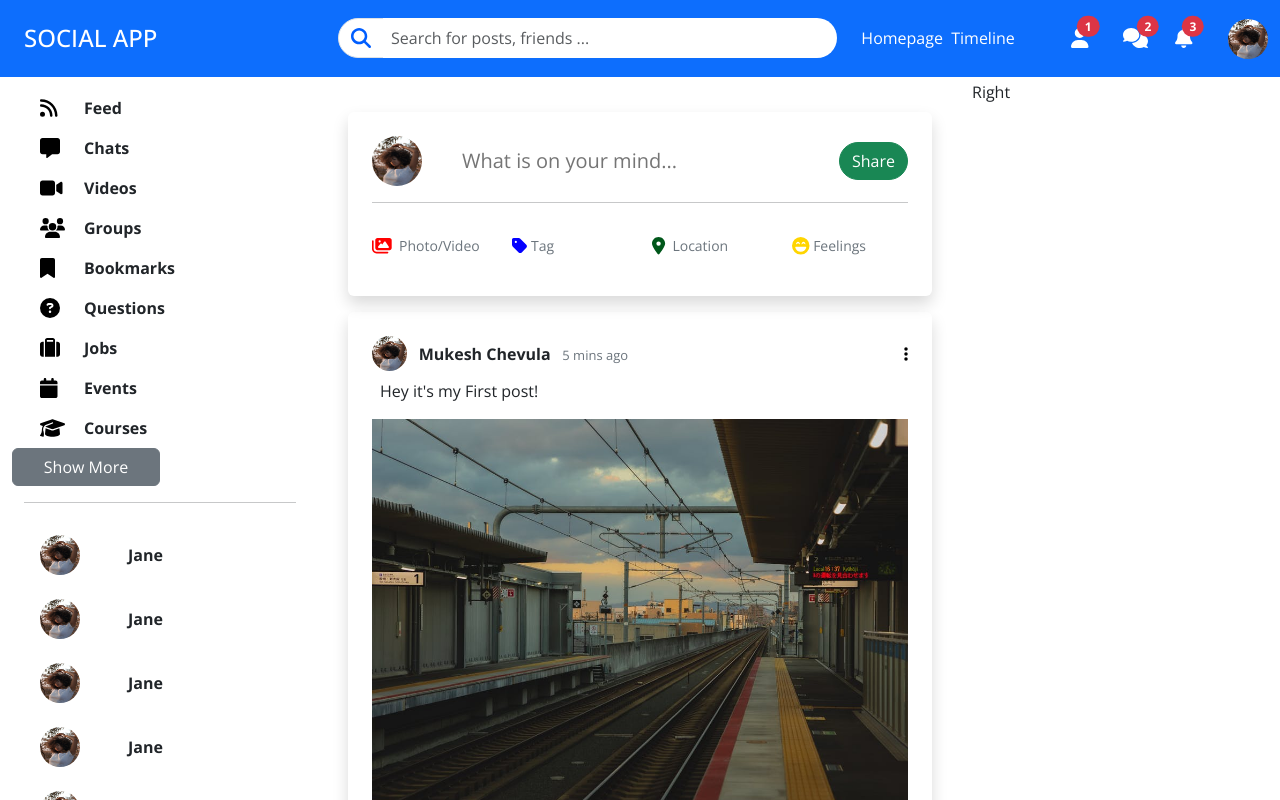
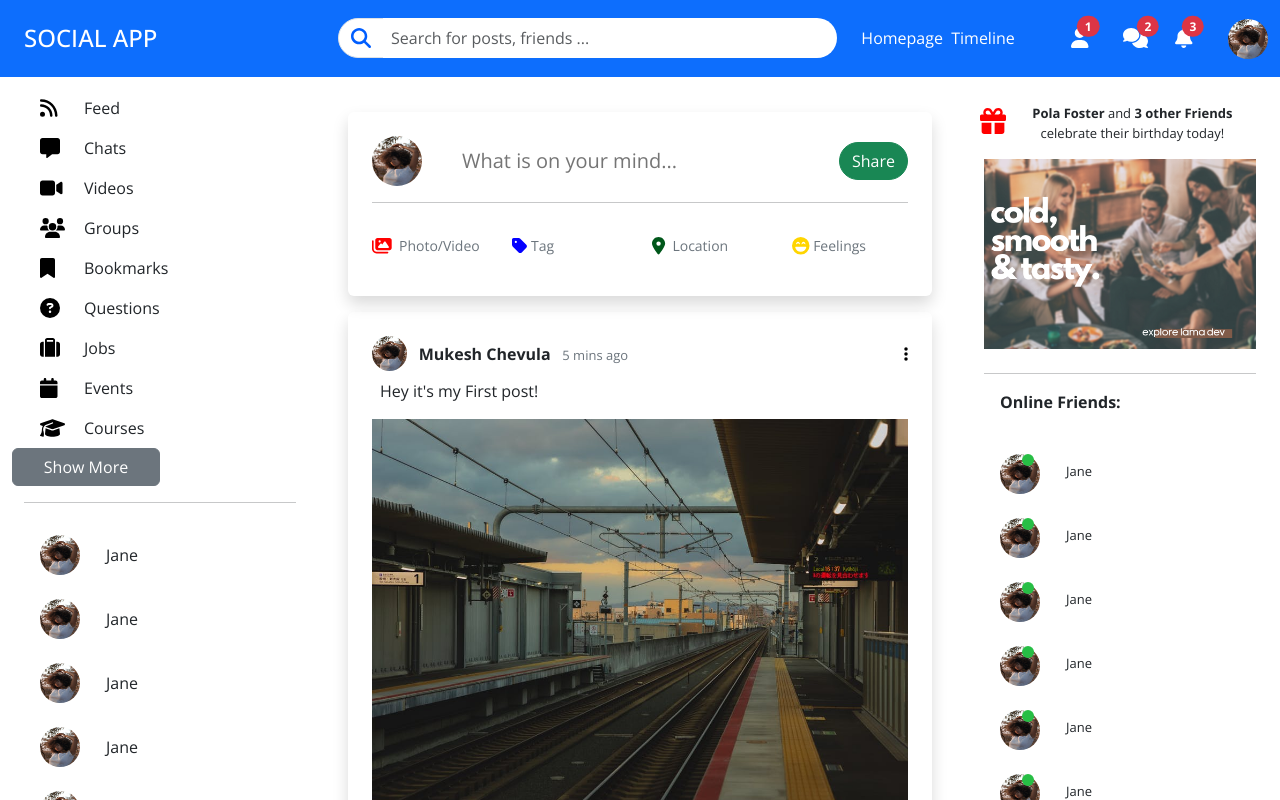
Before and after one commit to mukesh-chevula/Social-Media-App, a React (Create React App) app in the folder client/: page / in a window 1280 px wide. Built offline with nearby package versions, Linux system fonts and the light colour scheme.

Commit message:
Right Bar component

```diff
--- a/client/src/components/Left.jsx
+++ b/client/src/components/Left.jsx
@@ -5,7 +5,7 @@ import './Style.css'
 
 const Left = () => {
   return (
-      <div className="container-fluid fw-bold mt-2 left-container " style={{zIndex:'2'}}>
+      <div className="container-fluid mt-2 left-container " style={{zIndex:'2'}}>
         <div className="row px-3 py-2">
           <div className="col-2">
           <FontAwesomeIcon icon={faRss} size='lg' style={{ color: "#000000" }} />
@@ -65,31 +65,31 @@ const Left = () => {
         </div>
         <hr className='pt-3' />
         <div className="row p-3 pt-0 pb-2">
-        <div className="col-4">
+        <div className="col-3">
         <img src="/assets/person/9.jpeg" alt="" className='img rounded-circle' width={40} height={40} />
         </div>
           <div className="col mt-2">Jane</div>
         </div>
         <div className="row p-3 pb-2">
-        <div className="col-4">
+        <div className="col-3">
         <img src="/assets/person/9.jpeg" alt="" className='img rounded-circle' width={40} height={40} />
         </div>
           <div className="col mt-2">Jane</div>
         </div>
         <div className="row p-3 pb-2">
-        <div className="col-4">
+        <div className="col-3">
         <img src="/assets/person/9.jpeg" alt="" className='img rounded-circle' width={40} height={40} />
         </div>
           <div className="col mt-2">Jane</div>
         </div>
         <div className="row p-3 pb-2">
-        <div className="col-4">
+        <div className="col-3">
         <img src="/assets/person/9.jpeg" alt="" className='img rounded-circle' width={40} height={40} />
         </div>
           <div className="col mt-2">Jane</div>
         </div>
         <div className="row p-3 pb-2">
-        <div className="col-4">
+        <div className="col-3">
         <img src="/assets/person/9.jpeg" alt="" className='img rounded-circle' width={40} height={40} />
         </div>
           <div className="col mt-2">Jane</div>
--- a/client/src/components/Main.jsx
+++ b/client/src/components/Main.jsx
@@ -10,7 +10,7 @@ const Main = () => {
   };
 
   return (
-    <div className="container-fluid p-3" style={{ height: '100vh',zIndex:'inherit'}}>
+    <div className="container-fluid p-3 left-container mb-3" style={{ height: '100vh',zIndex:'inherit'}}>
       <div className="container shadow rounded p-4 my-3">
         <div className="row align-items-center">
           <div className="col-auto" style={{zIndex:'inherit'}}>
--- a/client/src/components/Right.jsx
+++ b/client/src/components/Right.jsx
@@ -1,8 +1,91 @@
+import { faGift } from '@fortawesome/free-solid-svg-icons'
+import { FontAwesomeIcon } from '@fortawesome/react-fontawesome'
 import React from 'react'
+import './Style.css'
 
 const Right = () => {
   return (
-    <div>Right</div>
+    <div className="container mt-3 left-container" style={{fontSize:'13px'}}>
+      <div className="row align-content-center text-center">
+        <div className="col-1 p-2 mt-1">
+          <FontAwesomeIcon icon={faGift} color='red' size='2xl' className='float-start'/>
+        </div>
+        <div className="col p-2">
+          <b>Pola Foster </b>and <b>3 other Friends</b> celebrate their birthday today!
+        </div>
+      </div>
+      <div className="row py-2">
+        <img src="/assets/ad.png" alt=""/>
+      </div>
+      <hr />
+      <div className="row pb-4 ms-3 fs-6 fw-bold">
+        Online Friends:
+      </div>
+      <div className="row p-3 pb-2">
+  <div className="col-3 position-relative">
+    <img src="/assets/person/9.jpeg" alt="" className='img rounded-circle' width={40} height={40} />
+    <div className=' rounded-circle position-absolute' style={{ width: '12px', height: '12px', top: '0', right: '20px',backgroundColor:'#27be45' }}></div>
+  </div>
+  <div className="col mt-2">
+    Jane
+    </div>
+</div>
+<div className="row p-3 pb-2">
+  <div className="col-3 position-relative">
+    <img src="/assets/person/9.jpeg" alt="" className='img rounded-circle' width={40} height={40} />
+    <div className=' rounded-circle position-absolute' style={{ width: '12px', height: '12px', top: '0', right: '20px',backgroundColor:'#27be45' }}></div>
+  </div>
+  <div className="col mt-2">
+    Jane
+    </div>
+</div>
+<div className="row p-3 pb-2">
+  <div className="col-3 position-relative">
+    <img src="/assets/person/9.jpeg" alt="" className='img rounded-circle' width={40} height={40} />
+    <div className=' rounded-circle position-absolute' style={{ width: '12px', height: '12px', top: '0', right: '20px',backgroundColor:'#27be45' }}></div>
+  </div>
+  <div className="col mt-2">
+    Jane
+    </div>
+</div>
+<div className="row p-3 pb-2">
+  <div className="col-3 position-relative">
+    <img src="/assets/person/9.jpeg" alt="" className='img rounded-circle' width={40} height={40} />
+    <div className=' rounded-circle position-absolute' style={{ width: '12px', height: '12px', top: '0', right: '20px',backgroundColor:'#27be45' }}></div>
+  </div>
+  <div className="col mt-2">
+    Jane
+    </div>
+</div>
+<div className="row p-3 pb-2">
+  <div className="col-3 position-relative">
+    <img src="/assets/person/9.jpeg" alt="" className='img rounded-circle' width={40} height={40} />
+    <div className=' rounded-circle position-absolute' style={{ width: '12px', height: '12px', top: '0', right: '20px',backgroundColor:'#27be45' }}></div>
+  </div>
+  <div className="col mt-2">
+    Jane
+    </div>
+</div>
+
+<div className="row p-3 pb-2">
+  <div className="col-3 position-relative">
+    <img src="/assets/person/9.jpeg" alt="" className='img rounded-circle' width={40} height={40} />
+    <div className=' rounded-circle position-absolute' style={{ width: '12px', height: '12px', top: '0', right: '20px',backgroundColor:'#27be45' }}></div>
+  </div>
+  <div className="col mt-2">
+    Jane
+    </div>
+</div><div className="row p-3 pb-2">
+  <div className="col-3 position-relative">
+    <img src="/assets/person/9.jpeg" alt="" className='img rounded-circle' width={40} height={40} />
+    <div className=' rounded-circle position-absolute' style={{ width: '12px', height: '12px', top: '0', right: '20px',backgroundColor:'#27be45' }}></div>
+  </div>
+  <div className="col mt-2">
+    Jane
+    </div>
+</div>
+
+    </div>
   )
 }
 
--- a/client/src/pages/Home.jsx
+++ b/client/src/pages/Home.jsx
@@ -6,7 +6,7 @@ import Right from '../components/Right'
 
 const Home = () => {
   return (
-    <div style={{ overflow: 'scroll', maxHeight: '100vh' }}>
+    <div style={{ overflow: 'hidden', maxHeight: '100vh' }}>
       <Navbar style={{ position: 'fixed', zIndex: '1', width: '100%' }} />
       <div className="container-fluid" style={{ paddingTop: "80px" }}>
         <div className="row">
```
